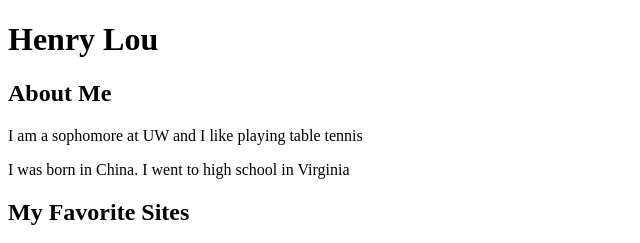
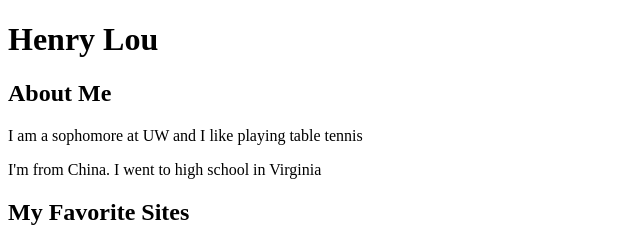
Before and after one commit to hongzl-1664652/hongzl-1664652.github.io, a plain HTML site: page tags.html in a window 1280 px wide. Shown: the top 243 px of the page, 0-640 px from the left. Drawn offline with Linux system fonts and the light colour scheme.

Commit message:
Add files via upload

```diff
--- a/tags.html
+++ b/tags.html
@@ -7,7 +7,7 @@
         <h1>Henry Lou</h1>
         <h2>About Me</h2>
         <p>I am a sophomore at UW and I like playing table tennis</p>
-        <p>I was born in China. I went to high school in Virginia</p>
+        <p>I'm from China. I went to high school in Virginia</p>
         <h2>My Favorite Sites</h2>
         <ol>
             <li><a href="https://www.youtube.com/">Youtube</a></li>
```
